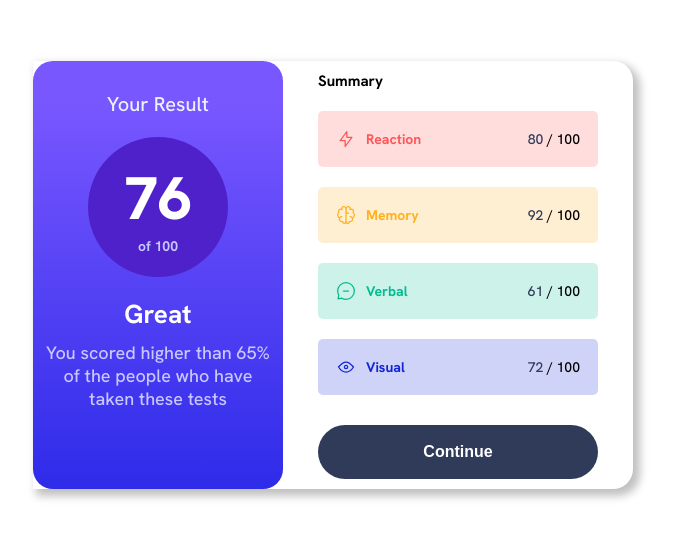
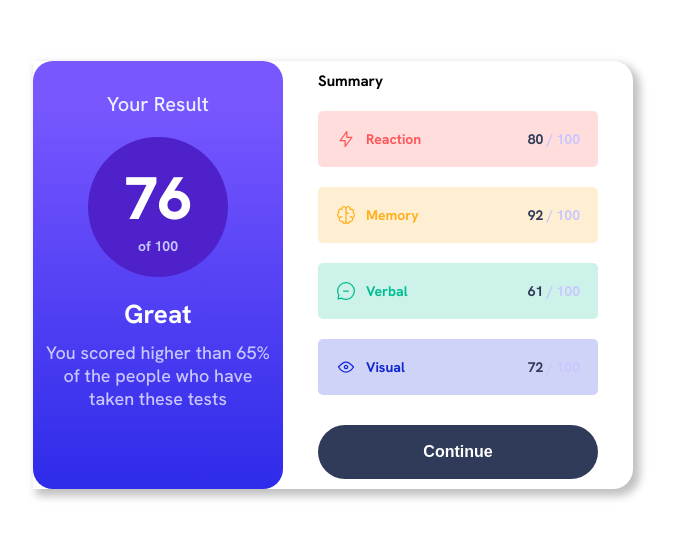
Before and after one commit to CallensJ/results-summary-component, a plain HTML site: page index.html in a window 1280 px wide. Shown: the part 125-664 px from the top of the page, without its empty margins (307-982 px from the left). Drawn offline with Linux system fonts and the light colour scheme.

Commit message:
fixing color issues

```diff
--- a/styles.scss
+++ b/styles.scss
@@ -106,6 +106,13 @@ section {
       margin: 0 auto;
       .userContent {
         padding: 1rem;
+        .userScore{
+          color: hsl(241, 100%, 89%);
+          font-weight: bold;
+        }
+        span{
+          font-weight: bold;
+        }
         .reaction {
           background-color: hsl(0, 100%, 67%, 20%);
           margin-top: 2rem;
```
Also changed, not shown: styles.css, 2 other files.
